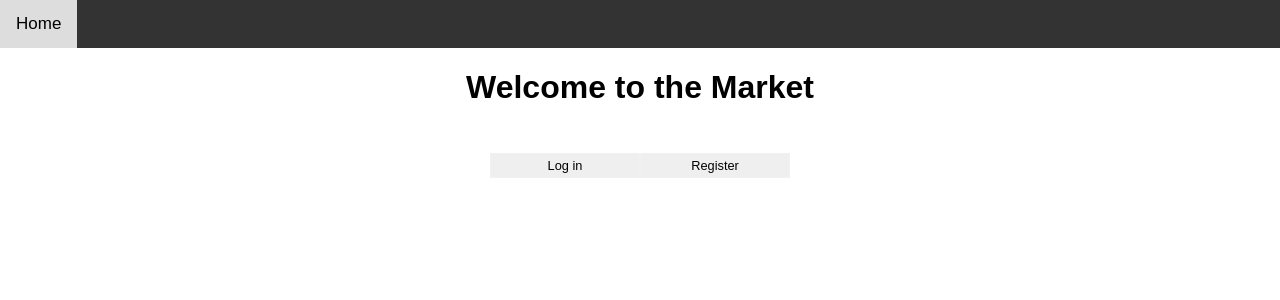
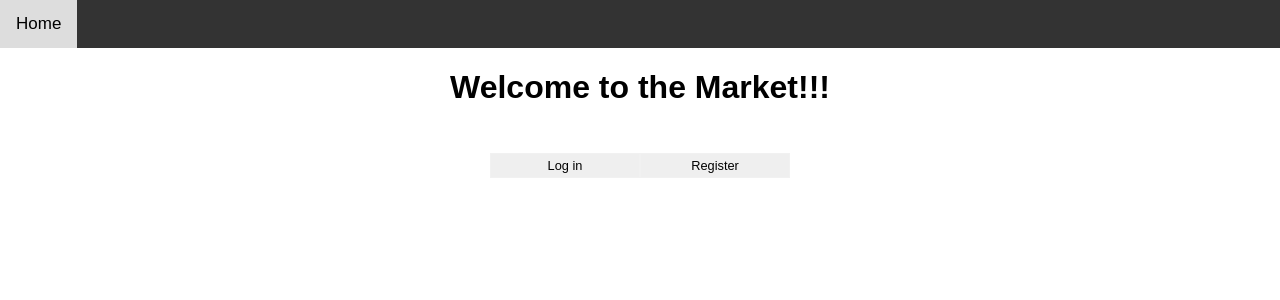
Before and after one commit to Stompke/SautiAfricaBuildWeek, a React (Create React App) app: page / in a window 1280 px wide. Shown: the top 300 px of the page. Built offline with nearby package versions, Linux system fonts and the light colour scheme; a web font is replaced by a local one.

Commit message:
added !!! on homepage

```diff
--- a/src/components/Home.js
+++ b/src/components/Home.js
@@ -34,7 +34,7 @@ const Home = (props) => {
 
     return (
         <div className="home-page">
-            <h1>Welcome to the Market</h1>
+            <h1>Welcome to the Market!!!</h1>
                 <div className="login-form">
                     <form>
                     {buttonLog}
```
